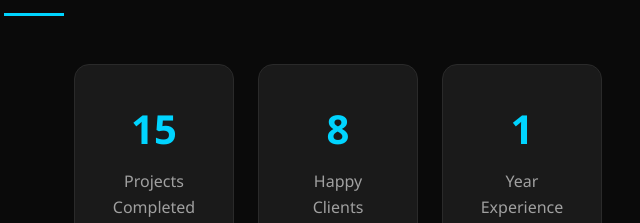
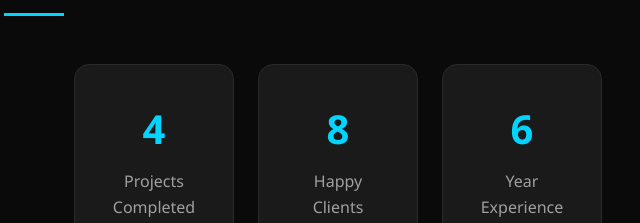
Before and after one commit to oryemaandrew/A-PORTFOLIO-, a plain HTML site: page index.html in a window 1280 px wide. Shown: the part 967-1190 px from the top of the page, 606-1246 px from the left. Drawn offline with Linux system fonts and the light colour scheme.

Commit message:
Editing projects.

```diff
--- a/index.html
+++ b/index.html
@@ -141,15 +141,15 @@
                     </div>
                     <div class="about-stats">
                         <div class="stat-card">
-                            <div class="stat-number" data-target="15">0</div>
+                        <div class="stat-number" data-target="4">0</div>
                             <div class="stat-label">Projects Completed</div>
                         </div>
                         <div class="stat-card">
-                            <div class="stat-number" data-target="8">0</div>
+                        <div class="stat-number" data-target="8">0</div>
                             <div class="stat-label">Happy Clients</div>
                         </div>
                         <div class="stat-card">
-                            <div class="stat-number" data-target="1">0</div>
+                        <div class="stat-number" data-target="6">0</div>
                             <div class="stat-label">Year Experience</div>
                         </div>
                     </div>
```
